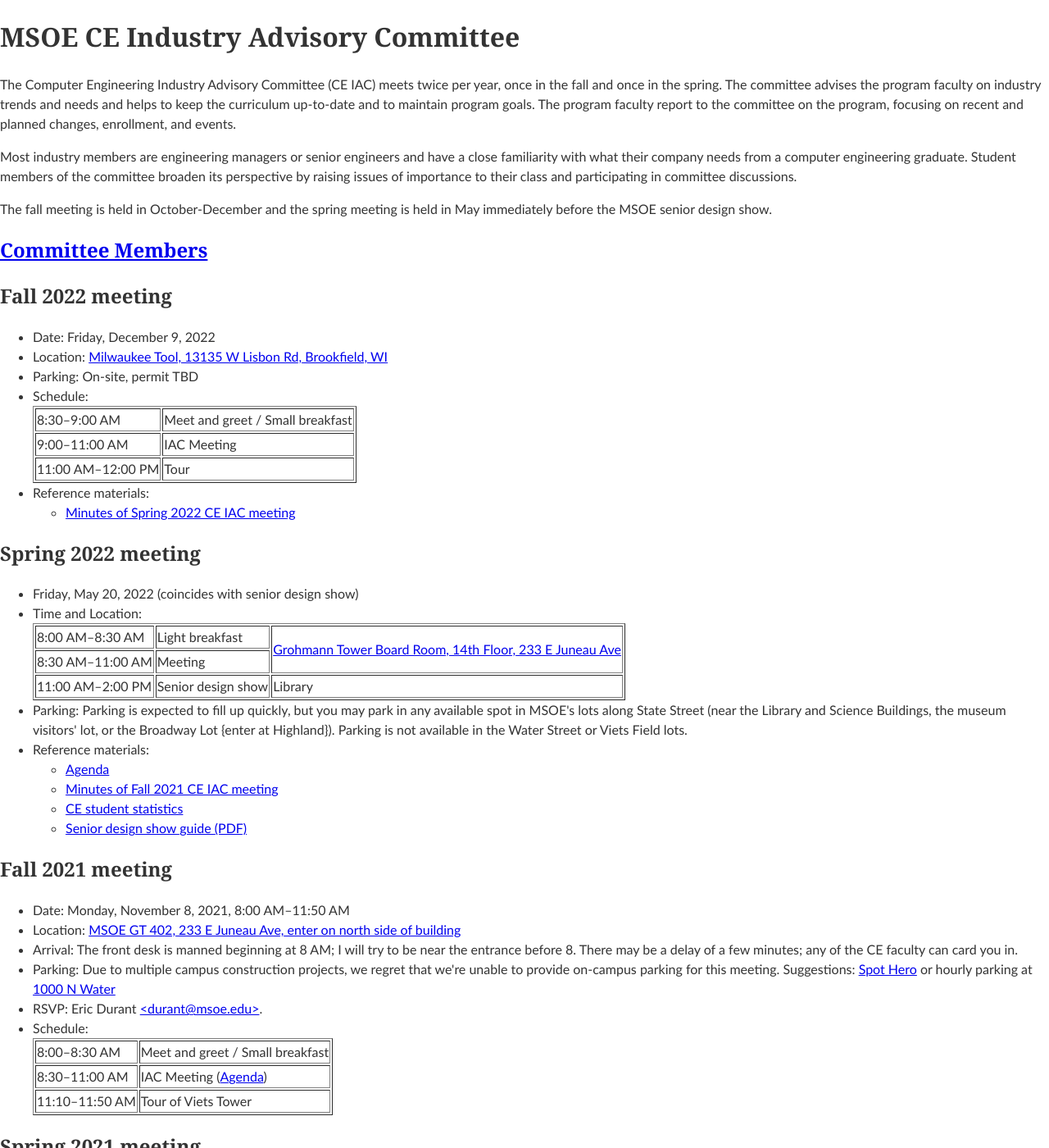
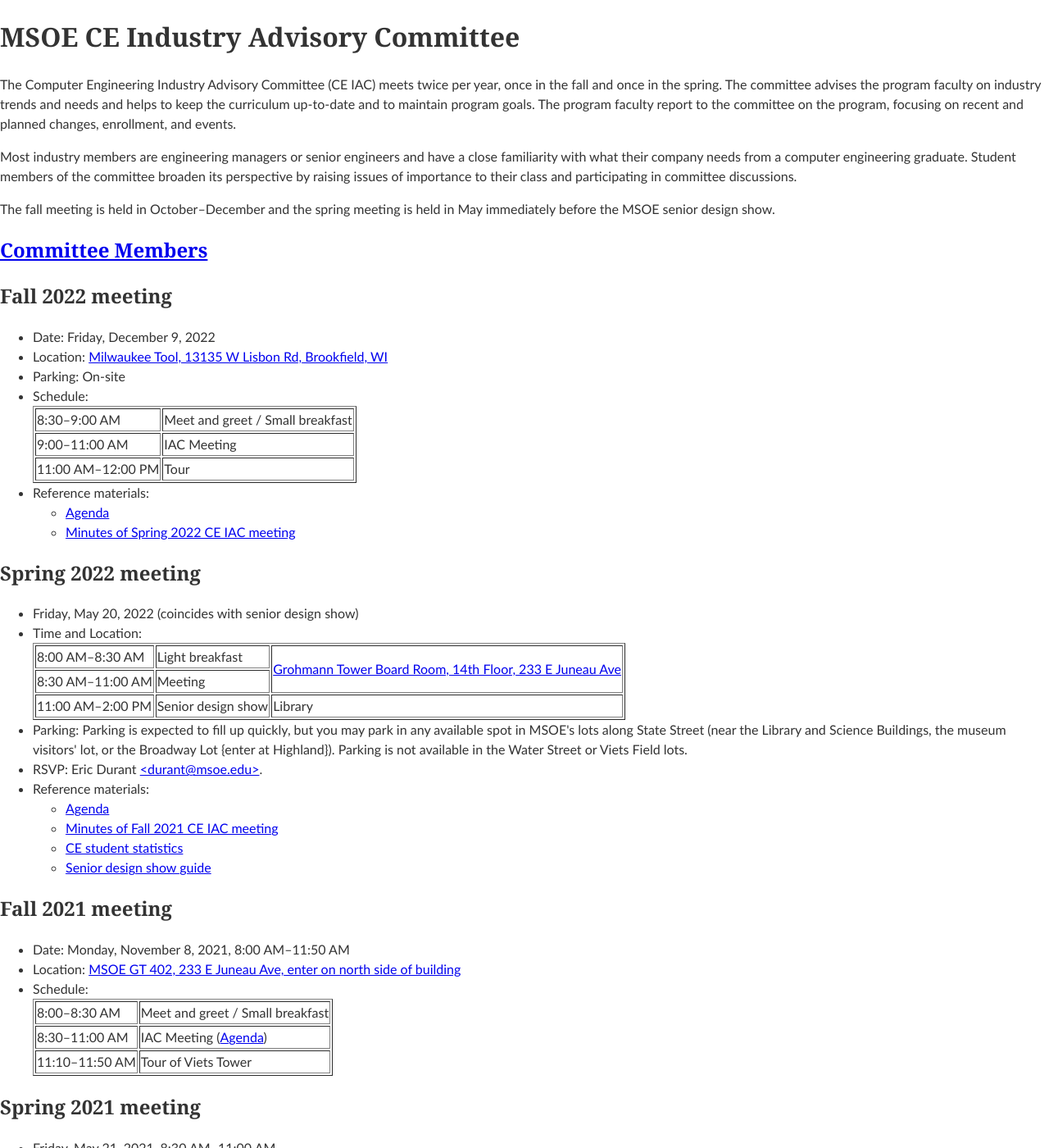
Before and after one commit to edurant/edurant.github.io, a Jekyll site: the page built from ceiac/index.html, in a window 1280 px wide and 1400 px high. Shown: the whole window at 82% size. Built offline with Jekyll 4.4.1, drawn with Linux system fonts in a browser that asks for light colours; some of the changed text lies outside the part shown.

Commit message:
CE IAC cleanup

```diff
--- a/ceiac/index.html
+++ b/ceiac/index.html
@@ -12,7 +12,7 @@
 perspective by raising issues of importance to their class and participating in committee
 discussions.</p>
 
-<p>The fall meeting is held in October-December and the spring meeting is held in May immediately
+<p>The fall meeting is held in October&ndash;December and the spring meeting is held in May immediately
 before the MSOE senior design show.</p>
 
 <h1><a href="members.html">Committee Members</a></h1>
@@ -21,7 +21,7 @@
   <ul>
     <li>Date: Friday, December 9, 2022</li>
     <li>Location: <a href="https://goo.gl/maps/DfwKCihSX6mTWCFe8">Milwaukee Tool, 13135 W Lisbon Rd, Brookfield, WI</a></li>
-    <li>Parking: On-site, permit TBD</li>
+    <li>Parking: On-site</li>
     <li>Schedule:
       <table border><tr><td>8:30&ndash;9:00 AM</td><td>Meet and greet / Small breakfast</td></tr>
              <tr><td>9:00&ndash;11:00 AM</td><td>IAC Meeting</td></tr>
@@ -29,6 +29,7 @@
       </table></li>
     <li>Reference materials:
       <ul>
+        <li><a href="agenda2022-12-09.pdf">Agenda</a></li>
         <li><a href="2022-05-20minutes.pdf">Minutes of Spring 2022 CE IAC meeting</a></li>
       </ul>
     </li>
@@ -43,12 +44,13 @@
              <tr><td>11:00 AM&ndash;2:00 PM</td><td>Senior design show</td><td>Library</td></tr>
       </table></li>
     <li>Parking: Parking is expected to fill up quickly, but you may park in any available spot in MSOE's lots along State Street (near the Library and Science Buildings, the museum visitors' lot, or the Broadway Lot {enter at Highland}). Parking is not available in the Water Street or Viets Field lots.</li>
+    <li>RSVP: Eric Durant <a href="mailto:durant@msoe.edu">&lt;durant@msoe.edu&gt;</a>.</li>
     <li>Reference materials:
       <ul>
         <li><a href="agenda2022-05-20.html">Agenda</a></li>
         <li><a href="2021-11-08minutes.pdf">Minutes of Fall 2021 CE IAC meeting</a></li>
         <li><a href="student-stats-to-s22.pdf">CE student statistics</a></li>
-        <li><a href="https://msoe.s3.amazonaws.com/files/resources/3605-2022-senior-design-booklet.pdf">Senior design show guide (PDF)</a></li>
+        <li><a href="https://msoe.s3.amazonaws.com/files/resources/3605-2022-senior-design-booklet.pdf">Senior design show guide</a></li>
       </ul>
   </ul>
 
@@ -56,9 +58,6 @@
   <ul>
     <li>Date: Monday, November 8, 2021, 8:00 AM&ndash;11:50 AM</li>
     <li>Location: <a href="https://g.page/msoe-grohmann-tower?share">MSOE GT 402, 233 E Juneau Ave, enter on north side of building</a></li>
-    <li>Arrival: The front desk is manned beginning at 8 AM; I will try to be near the entrance before 8. There may be a delay of a few minutes; any of the CE faculty can card you in.</li>
-    <li>Parking: Due to multiple campus construction projects, we regret that we're unable to provide on-campus parking for this meeting. Suggestions: <a href="https://spothero.com">Spot Hero</a> or hourly parking at <a href="https://urbanmilwaukee.com/building/1000-north-water-street/">1000 N Water</a></li>
-    <li>RSVP: Eric Durant <a href="mailto:durant@msoe.edu">&lt;durant@msoe.edu&gt;</a>.</li>
     <li>Schedule:
       <table border><tr><td>8:00&ndash;8:30 AM</td><td>Meet and greet / Small breakfast</td></tr>
              <tr><td>8:30&ndash;11:00 AM</td><td>IAC Meeting (<a href="agenda2021-11-08.html">Agenda</a>)</td></tr>
@@ -69,13 +68,13 @@
 <h1>Spring 2021 meeting</h1>
   <ul>
     <li>Friday, May 21, 2021, 8:30 AM&ndash;11:00 AM</li>
-    <li>Location: Virtual - Microsoft Teams</li>
+    <li>Location: Virtual &mdash; Microsoft Teams</li>
     <li>Reference materials:
       <ul>
         <li><a href="agenda2021-05-21.html">Agenda</a></li>
         <li><a href="2020-10-29minutes.pdf">Minutes of October 2020 CE IAC meeting</a></li>
         <li>CE student statistics: posted in Teams</li>
-        <li><a href="https://msoe.s3.amazonaws.com/files/resources/2820-2021-senior-design-booklet.pdf">Senior design project guide (PDF)</a></li>
+        <li><a href="https://msoe.s3.amazonaws.com/files/resources/2820-2021-senior-design-booklet.pdf">Senior design project guide</a></li>
         <li><a href="2021-05peoProposal.pdf">PEO Revision Proposal</a></li>
       </ul>
     </li>
@@ -84,7 +83,7 @@
 <h1>Fall 2020 meeting</h1>
   <ul>
     <li>Thursday, October 29, 2020, 8:30&ndash;10:30 AM</li>
-    <li>Location: Virtual - Microsoft Teams</li>
+    <li>Location: Virtual &mdash; Microsoft Teams</li>
     <li>Reference materials:
       <ul>
         <li><a href="agenda2020-10-29.html">Agenda</a></li>
@@ -97,13 +96,13 @@
 <h1>Spring 2020 meeting</h1>
   <ul>
     <li>Friday, May 22, 2020, 8:30 AM&ndash;10:30 AM</li>
-    <li>Location: Virtual - Microsoft Teams</li>
+    <li>Location: Virtual &mdash; Microsoft Teams</li>
     <li>Reference materials:
       <ul>
         <li><a href="agenda2020-05-22.html">Agenda</a></li>
         <li><a href="2019-11-01minutes.pdf">Minutes of Fall 2019 CE IAC meeting</a></li>
         <li>CE student statistics: posted in Teams</li>
-        <li><a href="https://msoe.s3.amazonaws.com/files/resources/2020-senior-design-booklet.pdf">Senior design project guide (PDF)</a></li>
+        <li><a href="https://msoe.s3.amazonaws.com/files/resources/2020-senior-design-booklet.pdf">Senior design project guide</a></li>
       </ul>
   </ul>
 
@@ -137,7 +136,7 @@
         <li><a href="agenda2019-05-24.pdf">Agenda</a></li>
         <li><a href="2018-10-12minutes.pdf">Minutes of Fall 2018 CE IAC meeting</a></li>
         <li>CE student statistics</li>
-        <li><a href="https://msoe.s3.amazonaws.com/files/resources/2018-19-senior-design-booklet.pdf">Senior design show guide (PDF)</a></li>
+        <li><a href="https://msoe.s3.amazonaws.com/files/resources/2018-19-senior-design-booklet.pdf">Senior design show guide</a></li>
       </ul>
   </ul>
 
@@ -172,7 +171,7 @@
         <li><a href="2017-10-13minutes.pdf">Minutes of Fall 2017 CE IAC meeting</a></li>
 	<li><a href="2018-03missionVisionExcerpt.pdf">MSOE Mission and Vision</a></li>
 	<li><a href="http://catalog.msoe.edu/preview_program.php?catoid=16&poid=810&returnto=443">CE Program Educational Objectives (PEOs)</a></li>
-        <li><a href="https://msoe.s3.amazonaws.com/files/resources/2018-senior-project-showcase.pdf">Senior design show guide (PDF)</a></li>
+        <li><a href="https://msoe.s3.amazonaws.com/files/resources/2018-senior-project-showcase.pdf">Senior design show guide</a></li>
       </ul>
   </ul>
 
@@ -205,7 +204,7 @@
       <ul>
         <li><a href="agenda2017-05-26.html">Agenda</a></li>
         <li><a href="2016-11-02minutes.pdf">Minutes of Fall 2016 CE IAC meeting</a></li>
-        <li>Senior design show guide (PDF, no longer online)</li>
+        <li>Senior design show guide (no longer online)</li>
       </ul>
   </ul>
 
@@ -215,17 +214,11 @@
     <li>Location: <a href="https://www.google.com/maps/place/Honeywell/@42.5328127,-87.8997815,15z/data=!4m5!3m4!1s0x0:0xd676142c6322da4d!8m2!3d42.5328127!4d-87.8997815">Honeywell, 7701 95th St, Pleasant Prairie, WI 53158</a></li>
     <li>Schedule:
       <table border><tr><td>8:00&ndash;8:30 AM</td><td>Arrive / Light Breakfast</td></tr>
-             <tr><td>8:30&ndash;8:45 AM</td><td>Safety Training / PPE Setup</td></tr>
+             <tr><td>8:30&ndash;8:45 AM</td><td>Safety Training</td></tr>
              <tr><td>8:45&ndash;10:45 AM</td><td>IAC Meeting</td></tr>
              <tr><td>10:45 AM&ndash;11:00 AM</td><td>Move to tour</td></tr>
              <tr><td>11:00 AM&ndash;12:00 PM</td><td>Plant Tour</td></tr>
       </table></li>
-    <li>PPE (Personal Protective Equipment)
-    <ul>
-      <li>If you have your own safety/steel toed shoes and/or safety glasses, please bring them.</li>
-      <li>Avoid high heels; wear flat shoes if you do not have safety/steel toed footwear. Honeywell will provide toe caps that do not fit well with higher heeled shoes.</li>
-    </ul>
-    </li>
     <li>Entrance: Enter via the West Front Doors (Door #8)</li>
     <li>Reference materials:
       <ul>
@@ -248,7 +241,7 @@
       <ul>
         <li><a href="agenda2016-05-27.html">Agenda</a></li>
         <li><a href="2015-10-29minutes.pdf">Minutes of Fall 2015 CE IAC meeting</a></li>
-        <li>Senior design show guide (PDF, no longer online)</li>
+        <li>Senior design show guide (no longer online)</li>
       </ul>
   </ul>
 
@@ -285,6 +278,6 @@
       <ul>
         <li><a href="agenda2015-05-22.html">Agenda</a></li>
         <li>Minutes of Fall 2014 CE IAC meeting (no longer online, available on MSOE Box)</li>
-        <li>Senior design show guide (PDF, no longer online)</li>
+        <li>Senior design show guide (no longer online)</li>
       </ul>
   </ul>
```
Also changed, not shown: other parts of ceiac/index.html (+5 -5 lines), 1 other file.
